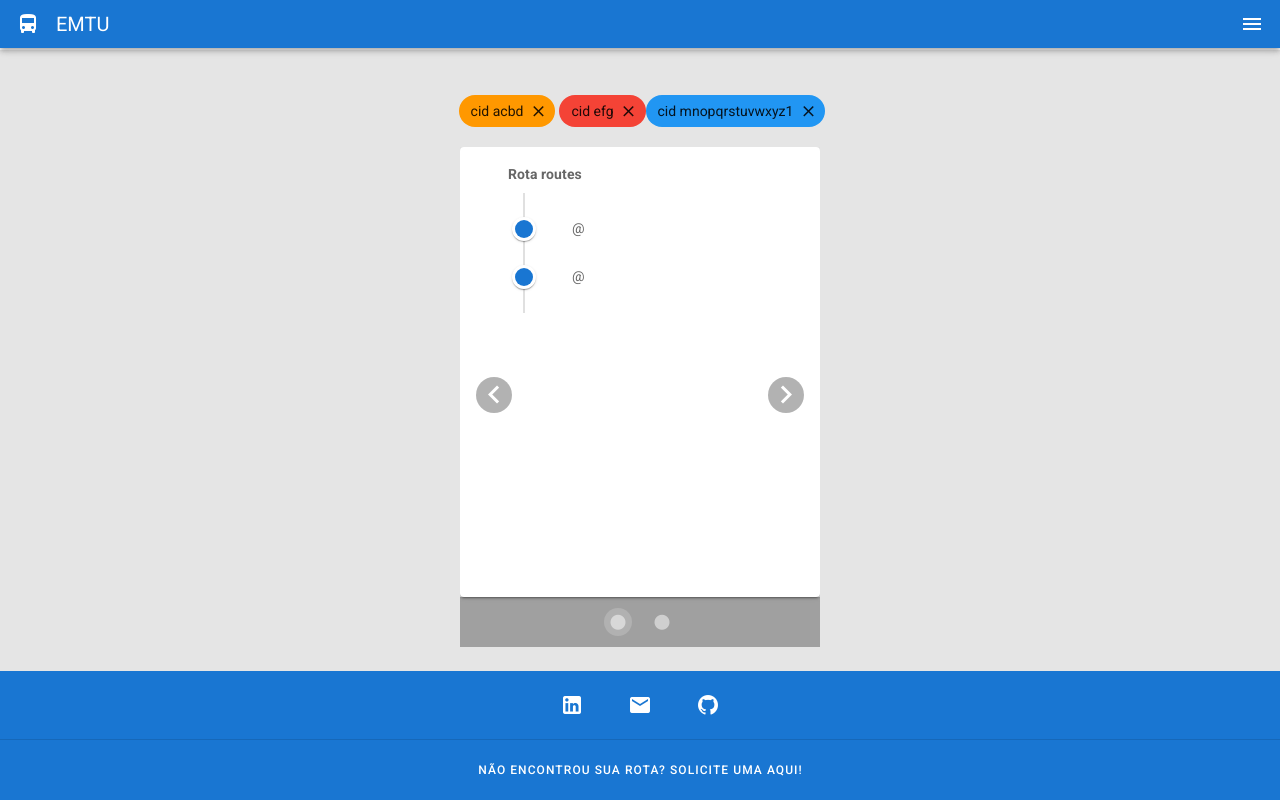
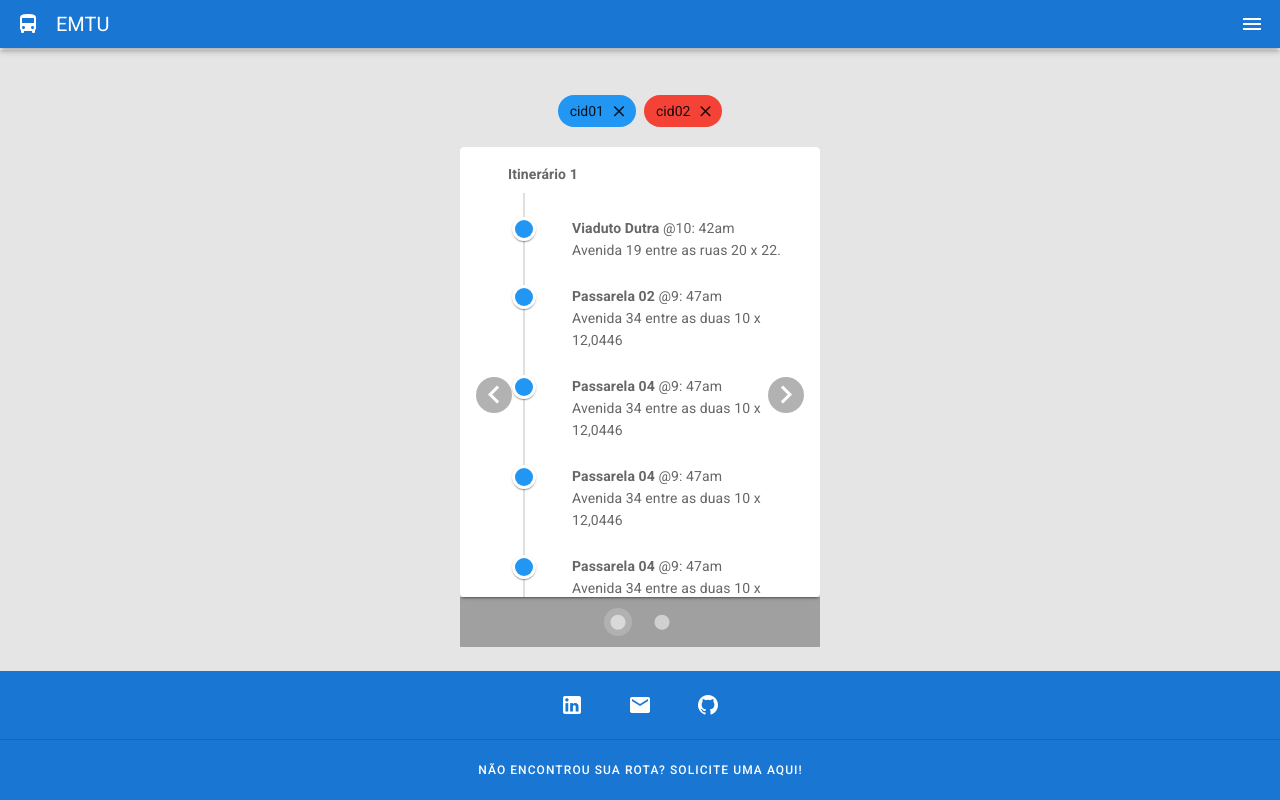
Before and after one commit to UnifespCodeLab/emtu-web, a Nuxt app: page /rotas in a window 1280 px wide. Built offline with nearby package versions, Linux system fonts and the light colour scheme.

Commit message:
fix: colors rendering logic

```diff
--- a/pages/rotas.vue
+++ b/pages/rotas.vue
@@ -2,29 +2,32 @@
   <div v-if="cidsRoutes" class="routes-page__container">
     <div class="routes-page__chips-container">
       <v-chip
+        v-for="(item, index) in cidsRoutes"
+        :key="index"
         class="routes-page__chip"
         close
         close-icon="mdi-close"
-        color="orange"
-        >cid acbd</v-chip
+        :color="cidsRoutes[index].color"
+        @click="()=>updateSelectedCidRoute(index)"
       >
-      <v-chip close close-icon="mdi-close" color="red" @click="updateSelectedCidRoute()">cid efg</v-chip>
-      <v-chip close close-icon="mdi-close" color="blue"
-        >cid mnopqrstuvwxyz1</v-chip
-      >
+        {{index}}
+      </v-chip>
     </div>
     <div class="routes-page__steps">
       <v-carousel v-model="model">
-        <v-carousel-item v-for="(route, index) in cidsRoutes[selectedCidRoute]" :key="index">
+        <v-carousel-item
+          v-for="(route, index) in cidsRoutes[selectedCidRoute].routes"
+          :key="index"
+        >
           <v-card class="routes-page__card" height="90%">
             <v-card-text>
-              <div class="font-weight-bold ml-8 mb-2">Rota {{index}}</div>
+              <div class="font-weight-bold ml-8 mb-2">Itinerário {{ index + 1 }}</div>
 
               <v-timeline align-top dense>
                 <v-timeline-item
-                  v-for="step, indexStep in route"
+                  v-for="(step, indexStep) in route"
                   :key="indexStep"
-                  :color="step.color"
+                  :color="cidsRoutes[selectedCidRoute].color"
                   small
                 >
                   <div>
@@ -44,7 +47,7 @@
 </template>
 
 <script>
-import api from "./mockApi.json"
+import api from './mockApi.json'
 
 export default {
   name: 'RoutesPage',
@@ -52,45 +55,6 @@ export default {
     return {
       cidsRoutes: null,
       model: 0,
-      colors: ['', 'secondary', 'yellow darken-2', 'red', 'orange'],
-      steps: [
-        {
-          name: 'Viaduto Dutra',
-          address: `Avenida 19 entre as ruas 20 x 22.`,
-          time: '10:42am',
-          color: 'blue',
-        },
-        {
-          name: 'Passarela 01',
-          address: 'Avenida 21, numero 122 entre as ruas 20 x 22.',
-          time: '10:37am',
-          color: 'blue',
-        },
-        {
-          name: 'Passarela 02',
-          address: 'Avenida 34 entre as duas 10 x 12, 0446',
-          time: '9:47am',
-          color: 'blue',
-        },
-        {
-          name: 'Passarela 03',
-          address: 'Avenida 34 entre as duas 10 x 12, 0446',
-          time: '9:47am',
-          color: 'blue',
-        },
-        {
-          name: 'Passarela 04',
-          address: 'Avenida 34 entre as duas 10 x 12, 0446',
-          time: '9:47am',
-          color: 'blue',
-        },
-        {
-          name: 'Passarela 04',
-          address: 'Avenida 34 entre as duas 10 x 12, 0446',
-          time: '9:47am',
-          color: 'blue',
-        },
-      ],
     }
   },
 
@@ -100,12 +64,16 @@ export default {
   },
 
   methods: {
-    updateSelectedCidRoute() {
-      this.selectedCidRoute = "cid02"
+    updateSelectedCidRoute(index) {
+      this.selectedCidRoute = index
       this.model = 0
       this.model = 1
       this.model = 0
       // Até o momento o único jeito que encontrei de fazer o componente atualuzar para o slide certo
+    },
+
+    randomColor() {
+      return this.colors[Math.floor(Math.random() *  this.colors.length)];
     }
   },
 }
```
